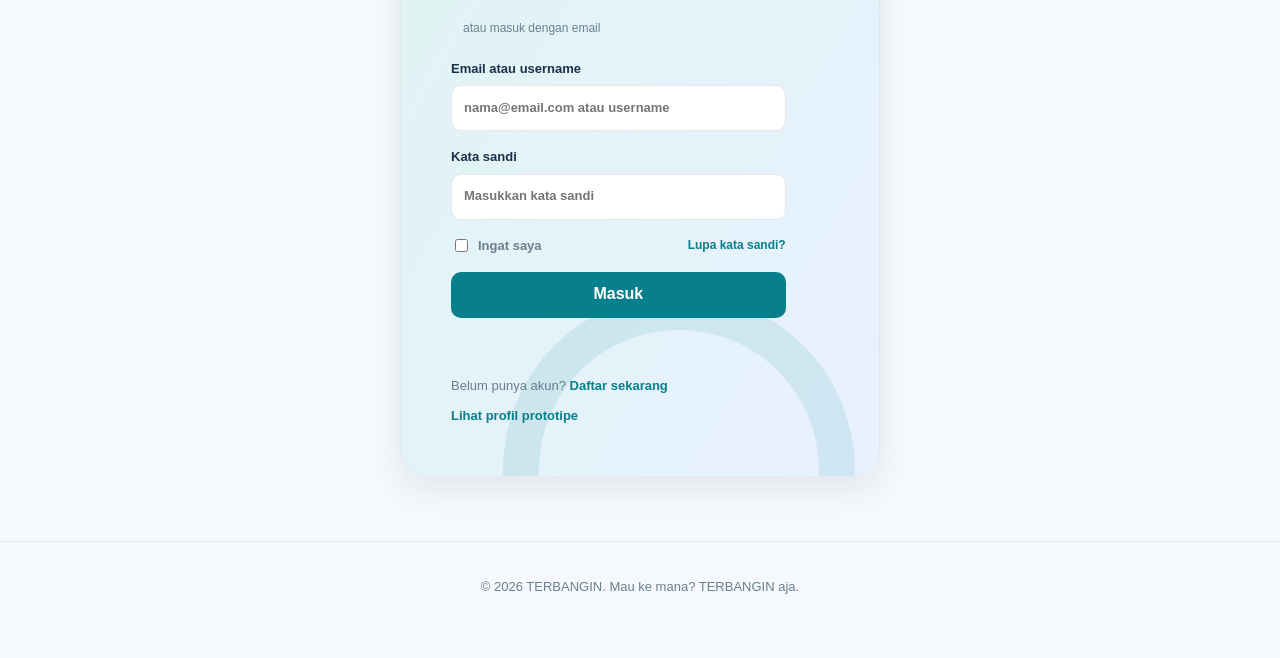
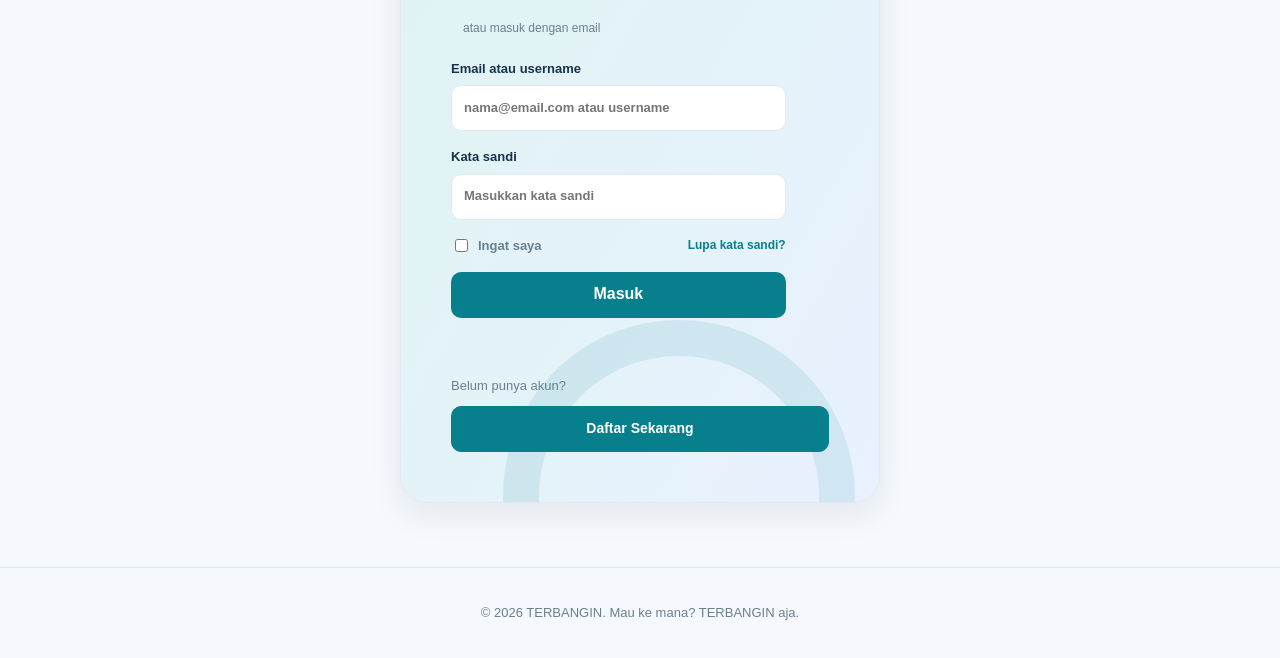
Before and after one commit to pauluskassapa/terbangin-frontend, a plain HTML site: page pages/account-joan/login.html in a window 1280 px wide. Shown: the part 392-1050 px from the top of the page. Before the commit the page ends 1024 px from the top, so only its background shows below. Drawn offline with Linux system fonts and the light colour scheme.

Commit message:
Menyelesaikan error

```diff
--- a/css/account.css
+++ b/css/account.css
@@ -147,6 +147,31 @@
 .account-signup a {
   color: var(--teal);
   font-weight: 700;
+}
+
+.account-card > .account-register-link {
+  position: relative;
+  z-index: 1;
+  width: 100%;
+  min-height: 46px;
+  margin-top: 10px;
+  display: inline-flex;
+  align-items: center;
+  justify-content: center;
+  border-radius: 10px;
+  background: var(--teal);
+  color: var(--white);
+  font-size: 14px;
+  font-weight: 700;
+  text-decoration: none;
+  cursor: pointer;
+  transition: background 160ms ease, transform 160ms ease;
+}
+
+.account-card > .account-register-link:hover {
+  background: var(--teal-dark);
+  color: var(--white);
+  transform: translateY(-1px);
 }
 
 .account-options .account-future-link {
--- a/pages/account-joan/login.html
+++ b/pages/account-joan/login.html
@@ -48,8 +48,8 @@
         <p class="account-status" id="login-status" role="status" aria-live="polite"></p>
       </form>
 
-      <p class="account-signup">Belum punya akun? <a href="register.html">Daftar sekarang</a></p>
-      <p class="account-signup account-profile-shortcut"><a href="profile.html">Lihat profil prototipe</a></p>
+      <p class="account-signup">Belum punya akun?</p>
+      <a class="account-register-link" href="./register.html">Daftar Sekarang</a>
     </section>
   </main>
 
```
